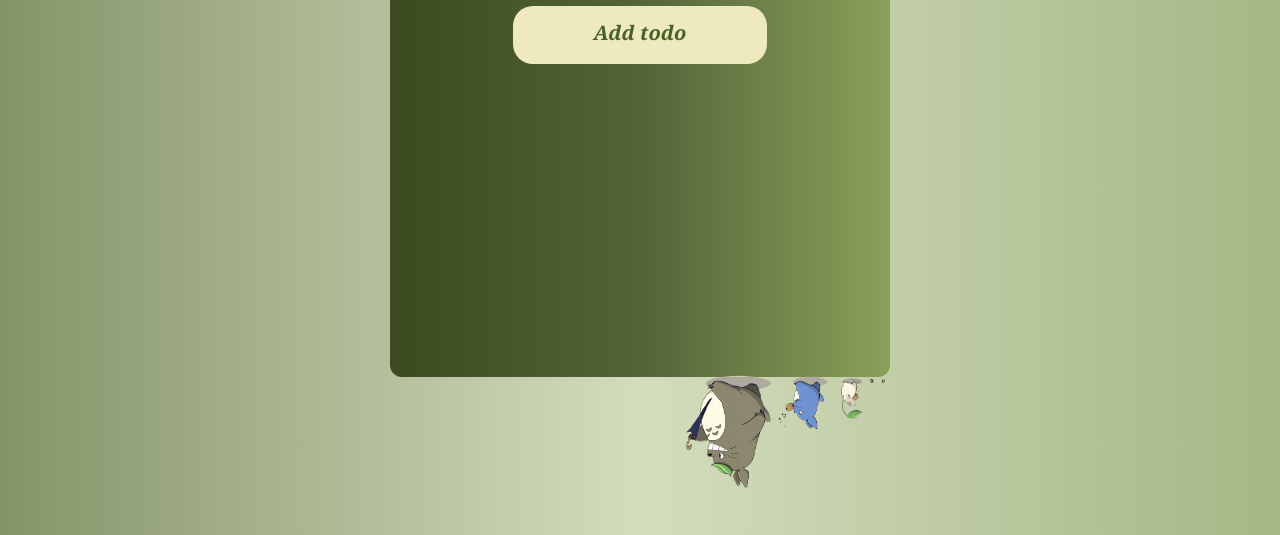
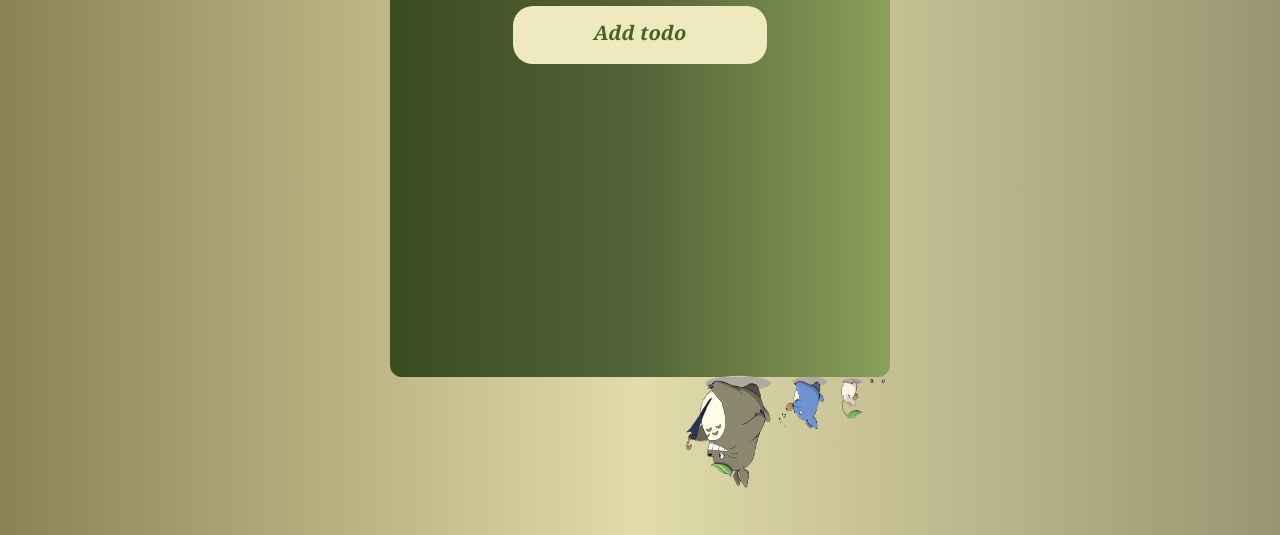
Before and after one commit to Eram8818/https-todolisttotoro.github.io, a plain HTML site: page index.html in a window 1280 px wide. Shown: the part 321-856 px from the top of the page. Drawn offline with Linux system fonts and the light colour scheme.

Commit message:
Update style.css

```diff
--- a/style.css
+++ b/style.css
@@ -1,7 +1,7 @@
 body{
-    background: linear-gradient(to right, #859468, #d3ddbe, #a6b785);
+    /* background: linear-gradient(to right, #859468, #d3ddbe, #a6b785);  */
 
-    /* background: linear-gradient(to right, #8a8256, #e1dcaa, #9a9471);  */
+    background: linear-gradient(to right, #8a8256, #e1dcaa, #9a9471);
 }
 .main{
     display: flex;
```
